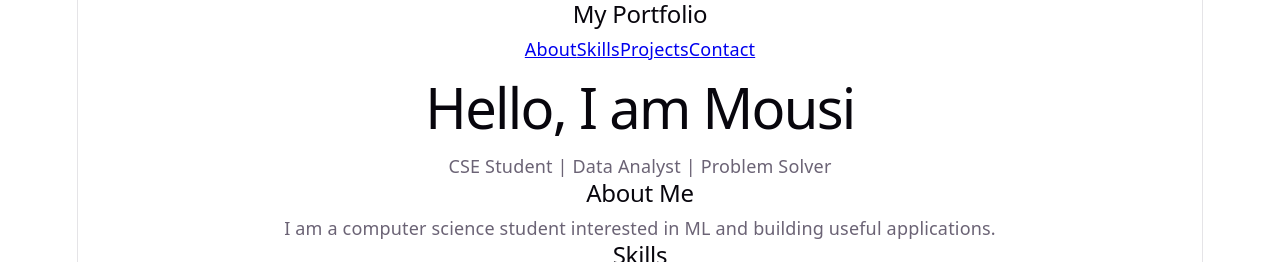
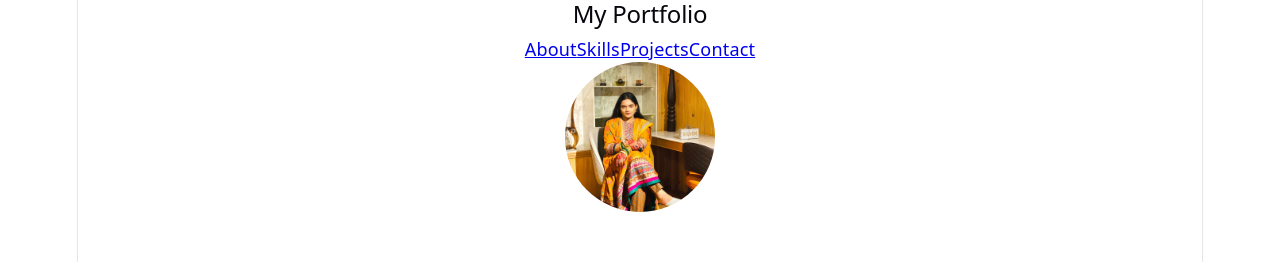
Before and after one commit to 2023-1-60-122-mousi/portfolio-workshop, a React (Vite) app in the folder client/: page / in a window 1280 px wide. Shown: the top 262 px of the page. Built offline with nearby package versions, Linux system fonts and the light colour scheme; no server answers.

Commit message:
profile picture added

```diff
--- a/client/src/App.jsx
+++ b/client/src/App.jsx
@@ -55,6 +55,11 @@ function App() {
      </nav>
 
      <section className="hero">
+      <img
+        src="/mousi.jpg"
+        alt="Mousi"
+        style={{ width: '150px', height: '150px', borderRadius: '50%', objectFit: 'cover', marginBottom: '20px' }}
+      />
        <h1>Hello, I am Mousi</h1>
        <p>CSE Student | Data Analyst | Problem Solver</p>
      </section>
```
Also changed, not shown: client/public/mousi.jpg (added).
